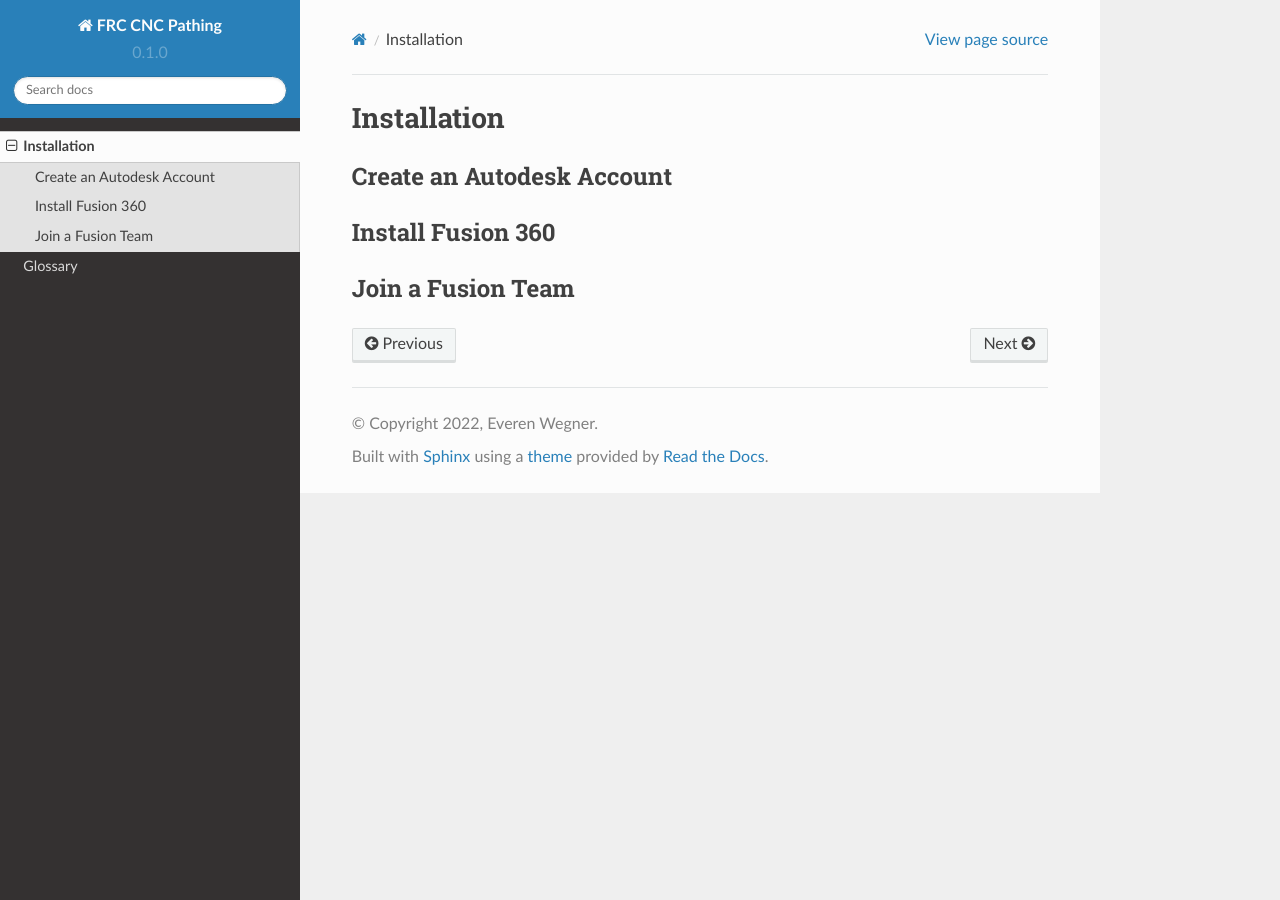
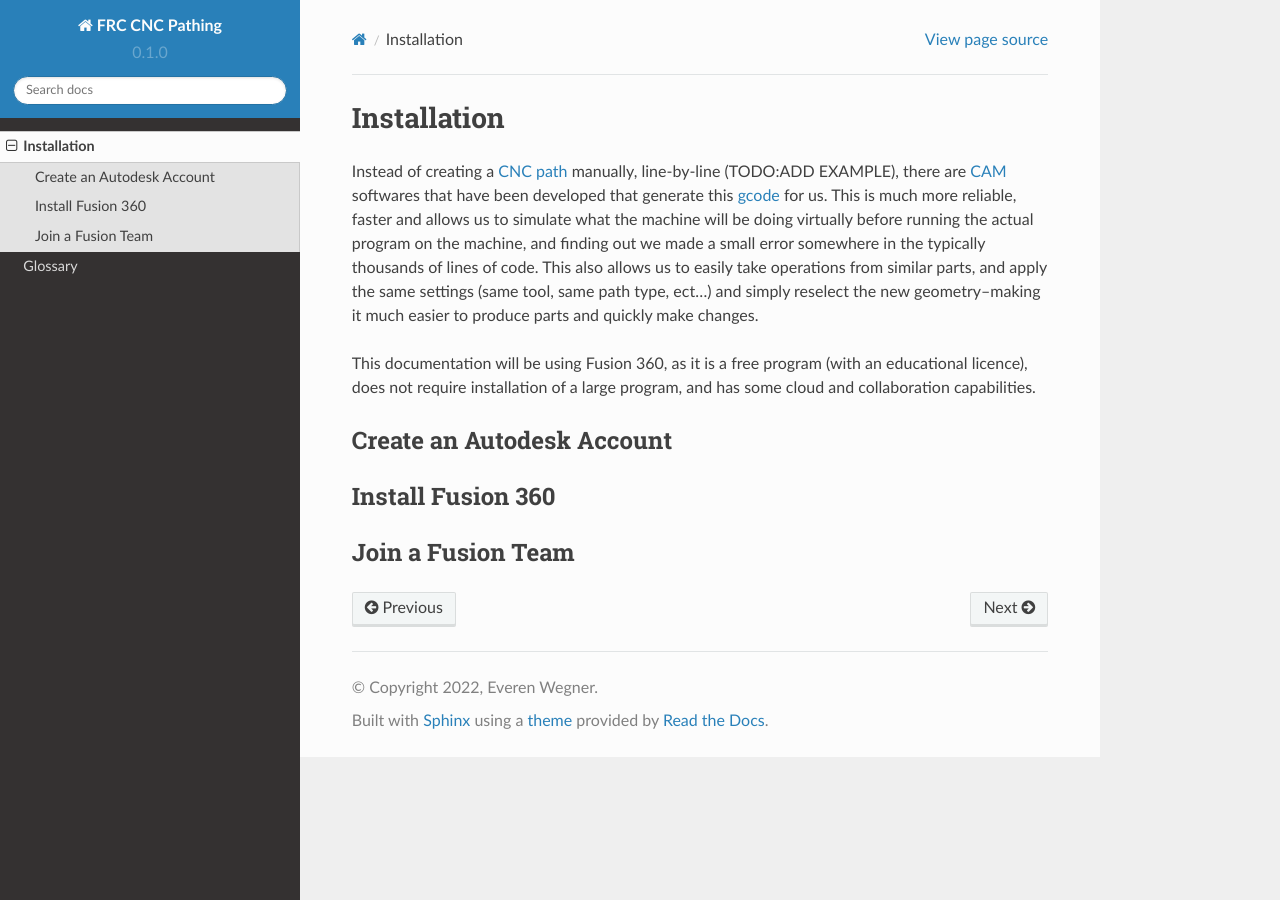
Before and after one commit to ewegner001/FRC_CNC_Pathing, a Sphinx documentation site: the page built from docs/source/Installation.rst, in a window 1280 px wide. Built offline with Sphinx 7.4.7 and the Read the Docs theme 2.0.0, drawn with Linux system fonts in a browser that asks for light colours; pages that are not in the unit, such as notebooks, are missing from menus.

Commit message:
Update Installation.rst

```diff
--- a/docs/source/Installation.rst
+++ b/docs/source/Installation.rst
@@ -2,6 +2,10 @@ Installation
 =====
 
 .. _Installation:
+
+Instead of creating a :term:`CNC` :term:`path` manually, line-by-line (TODO:ADD EXAMPLE), there are :term:`CAM` softwares that have been developed that generate this :term:`gcode` for us.  This is much more reliable, faster and allows us to simulate what the machine will be doing virtually before running the actual program on the machine, and finding out we made a small error somewhere in the typically thousands of lines of code.  This also allows us to easily take operations from similar parts, and apply the same settings (same tool, same path type, ect...) and simply reselect the new geometry--making it much easier to produce parts and quickly make changes.
+
+This documentation will be using Fusion 360, as it is a free program (with an educational licence), does not require installation of a large program, and has some cloud and collaboration capabilities.
 
 
 Create an Autodesk Account
```
